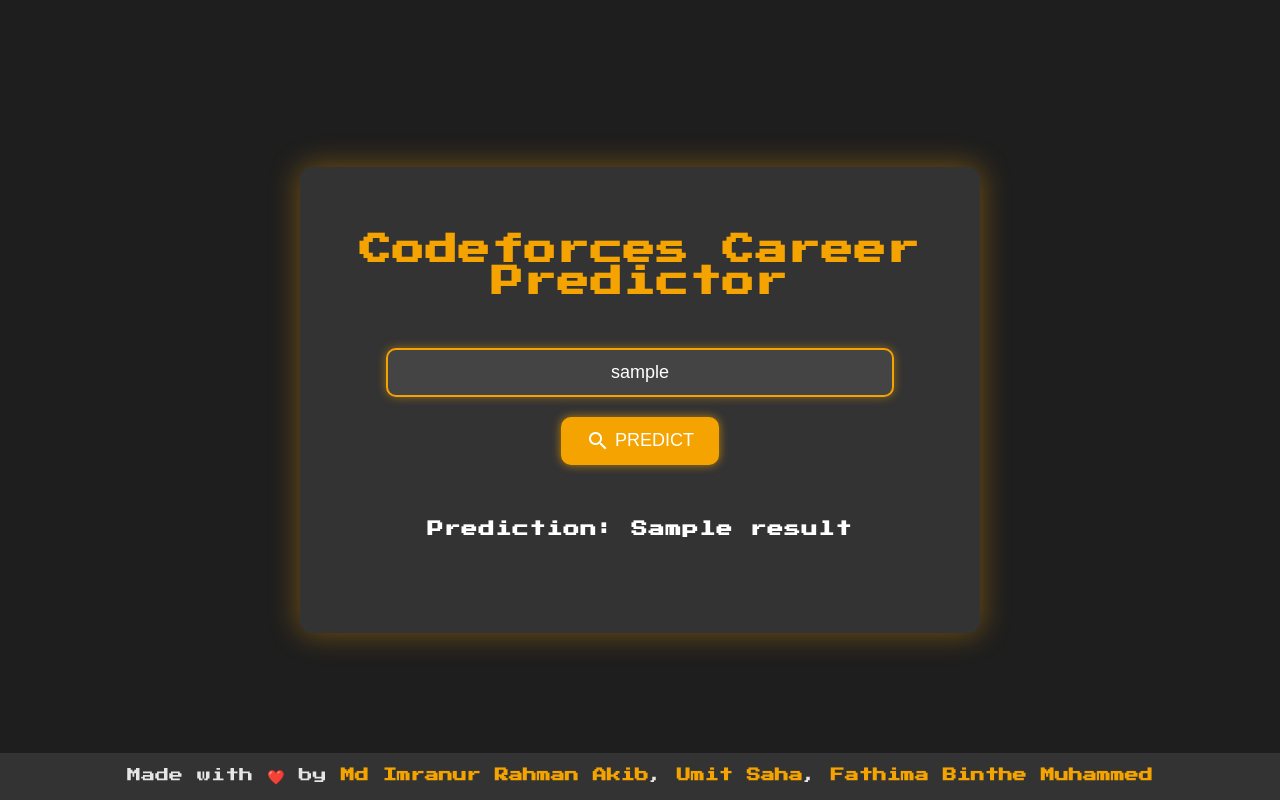
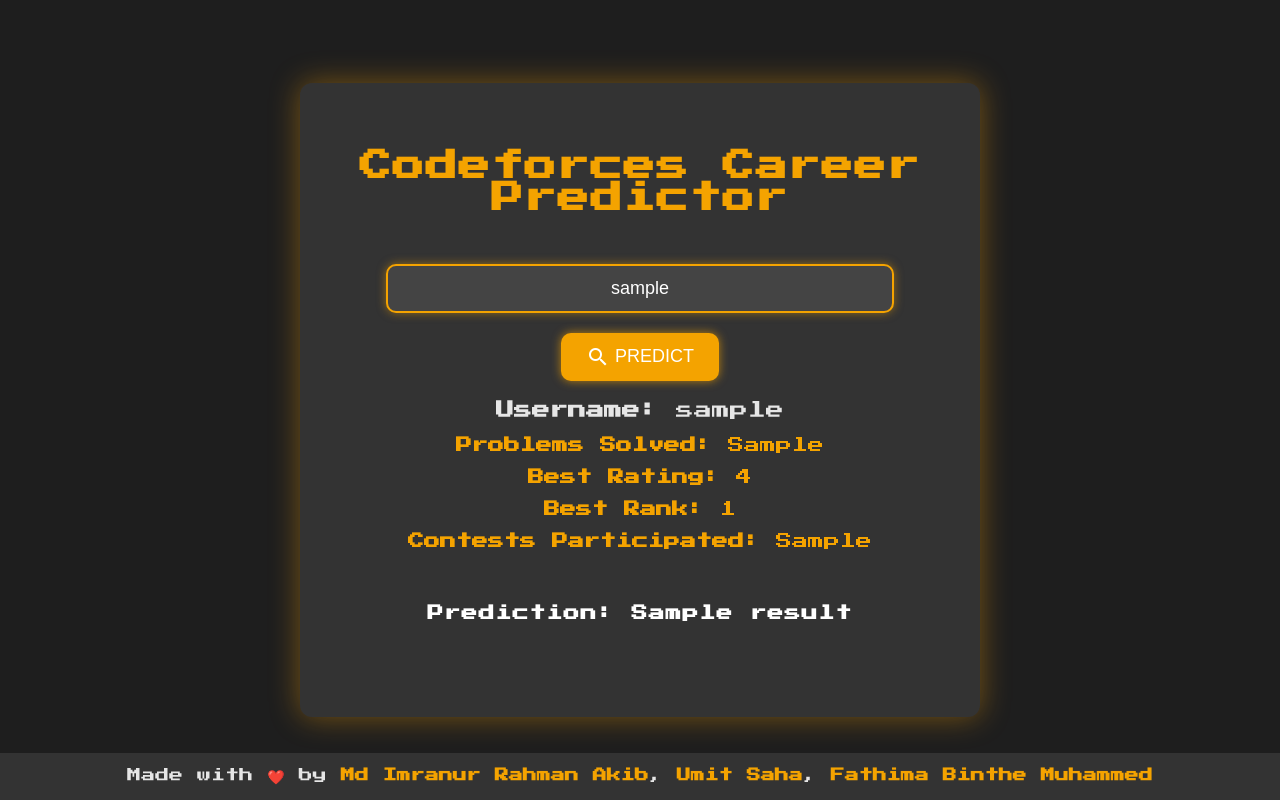
Before and after one commit to mercersFIRE/Code-to-Career, a Flask app: template templates/index.html in a window 1280 px wide. Run offline with Flask 3, Linux system fonts and the light colour scheme; the template is opened without the code that fills it: most values are stand-ins (such as "Sample title", 1, 10 or a date in 2020); parts of the project's set-up code (start-up, migrations or seed data) failed here and were passed over.

Commit message:
aadded user info

```diff
--- a/app.py
+++ b/app.py
@@ -122,6 +122,7 @@ def calculate_submission_metrics(status_data):
     return avg_submissions_per_day, acceptance_ratio
 
 def get_user_data(handle):
+
     rating_data = fetch_user_rating(handle)
     status_data = fetch_user_status(handle)
 
@@ -170,7 +171,7 @@ def get_user_data(handle):
 
 # Predict job status
 def predict_job_status(handle):
-    user_data = get_user_data(handle)
+    user_data = handle;
 
     user_df = pd.DataFrame([user_data])
 
@@ -193,8 +194,17 @@ def predict():
     username = request.form.get('username')
 
     if username:
-        result = predict_job_status(username)
-        return render_template('index.html', result=result)
+
+        try:
+            userdata = get_user_data(username)
+        except Exception as e:
+            return render_template('index.html', error=f"User {username} not found on Codeforces")
+        result = predict_job_status(userdata)
+        best_rating = userdata.get("Best Rating", "N/A")
+        best_rank = userdata.get("Best Rank", "N/A")
+        contests_participated = userdata.get("Contests Participated", "N/A")
+        problems_solved = userdata.get("Problems Solved", "N/A")
+        return render_template('index.html', result=result, username=username, best_rating=best_rating, best_rank=best_rank, contests_participated=contests_participated, problems_solved=problems_solved)
     else:
         return render_template('index.html', error="Please provide a Codeforces username")
 
--- a/templates/index.html
+++ b/templates/index.html
@@ -153,19 +153,36 @@
                 <span class="material-icons">search</span> Predict
             </button>
         </form>
+        <p style="margin-top: 20px; font-size: 18px; color: #e6e6e6;">
+            <strong>Username:</strong> {{ username }}
+        </p>
+        <p style="font-size: 16px; color: #f4a300;">
+            <strong>Problems Solved:</strong> {{ problems_solved }}
+        </p>
+        <p style="font-size: 16px; color: #f4a300;">
+            <strong>Best Rating:</strong> {{ best_rating }}
+        </p>
+        <p style="font-size: 16px; color: #f4a300;">
+            <strong>Best Rank:</strong> {{ best_rank }}
+        </p>
+        <p style="font-size: 16px; color: #f4a300;">
+            <strong>Contests Participated:</strong> {{ contests_participated }}
+        </p>
+
 
         {% if result is not none %}
             <div class="result {% if result == 0 %}status-0{% elif result == 1 %}status-1{% elif result == 2 %}status-2{% elif result == 3 %}status-3{% endif %}">
                 <p><strong>Prediction: {{ result }}</strong></p>
                 {% if result == 0 %}
-                    ❌ (0) Keep pushing! With a bit more consistent practice, you’ll be on the right track. 💪
+                    ❌ (0) Keep practicing! Consistency will get you there. 💪
                 {% elif result == 1 %}
-                    ⚠️ (1) You're on your way! Keep improving, and you’ll soon land a job as a software engineer in Bangladesh. 🚀
+                    ⚠️ (1) You're on the right path towards landing a job in BD! Keep improving. 🚀
                 {% elif result == 2 %}
-                    ✅ (2) Awesome work! You have what it takes to secure a high-paying job in Bangladesh. Keep it up! 🎯
+                    ✅ (2) Great job! You’re ready for a high-paying role in BD! 🎯
                 {% elif result == 3 %}
-                    🚀 (3) Incredible! Your skills are at a level where you can crack jobs at top tech companies. Keep shining! 🌟
+                    🚀 (3) Amazing! You're set for top tech companies! 🌟
                 {% endif %}
+
             </div>
         {% endif %}
 
```
Also changed, not shown: 2 other files.
